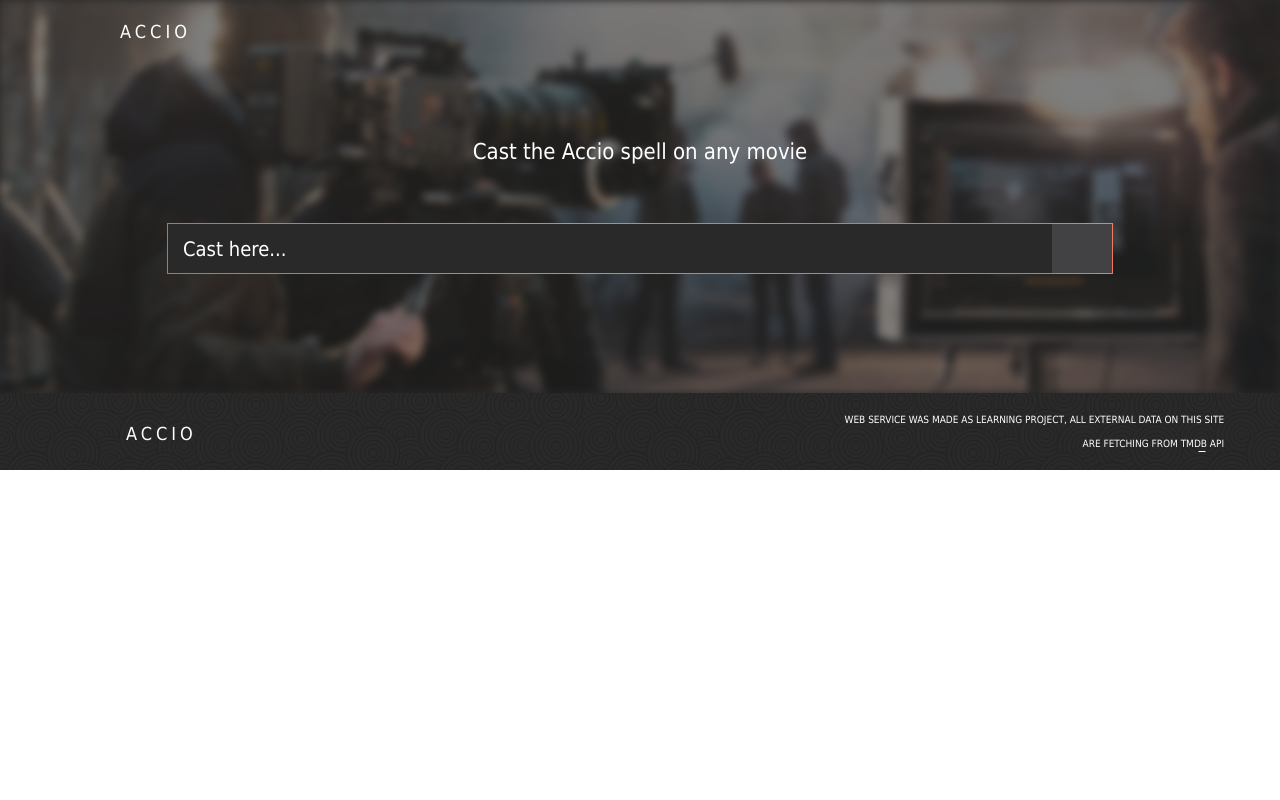
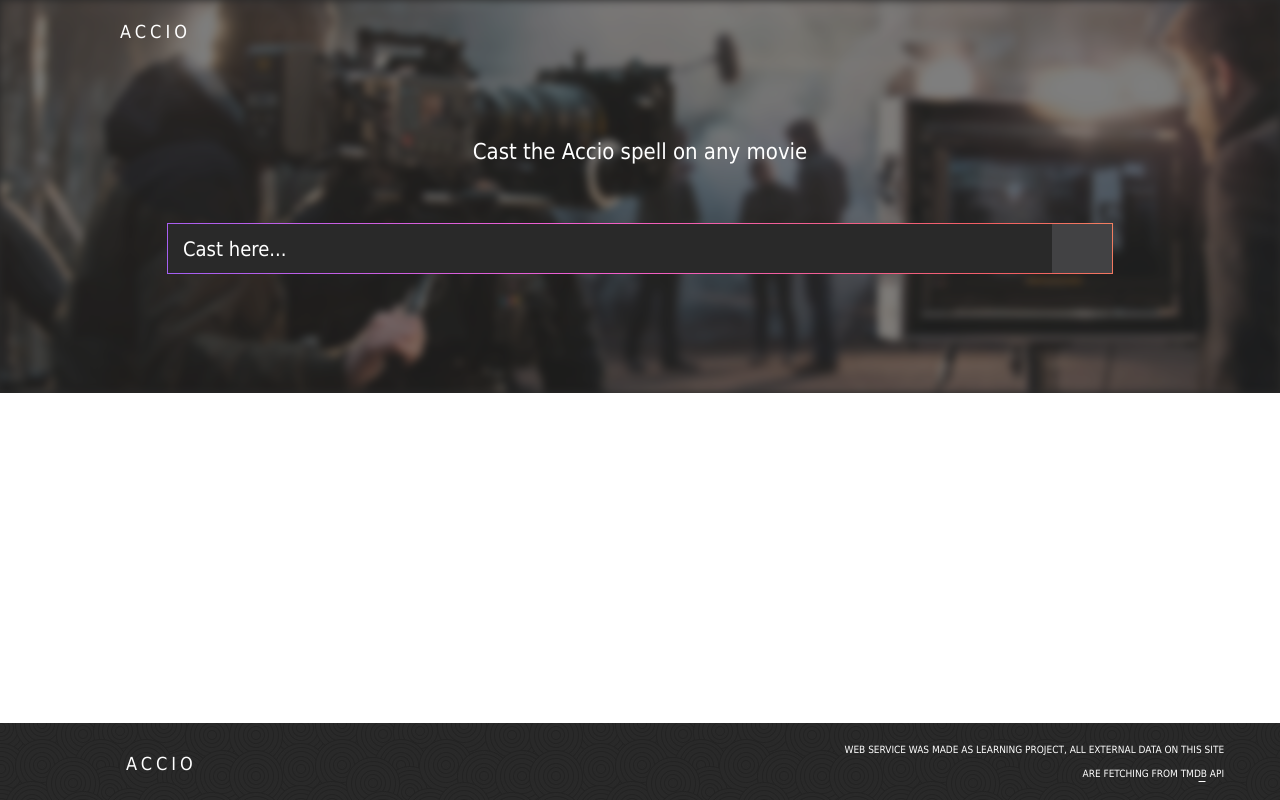
Before and after one commit to embyth-training-projects/accio-movie, a website: page source/index.html in a window 1280 px wide. Drawn offline with nearby package versions, Linux system fonts and the light colour scheme; files that its build step writes are made by us from their sources; a web font is replaced by a local one.

Commit message:
Some minor changes

```diff
--- a/source/sass/blocks/footer.scss
+++ b/source/sass/blocks/footer.scss
@@ -4,6 +4,7 @@
   background-repeat: repeat;
   background-size: 300px 300px;
   color: $font-color-footer;
+  margin-top: auto;
 }
 
 .footer-inner {
--- a/source/sass/blocks/page.scss
+++ b/source/sass/blocks/page.scss
@@ -6,4 +6,7 @@
   line-height: font-lh(base);
   color: $font-color-base;
   background-color: $bg-color-body;
+  display: flex;
+  flex-flow: column nowrap;
+  min-height: 100vh;
 }
```
